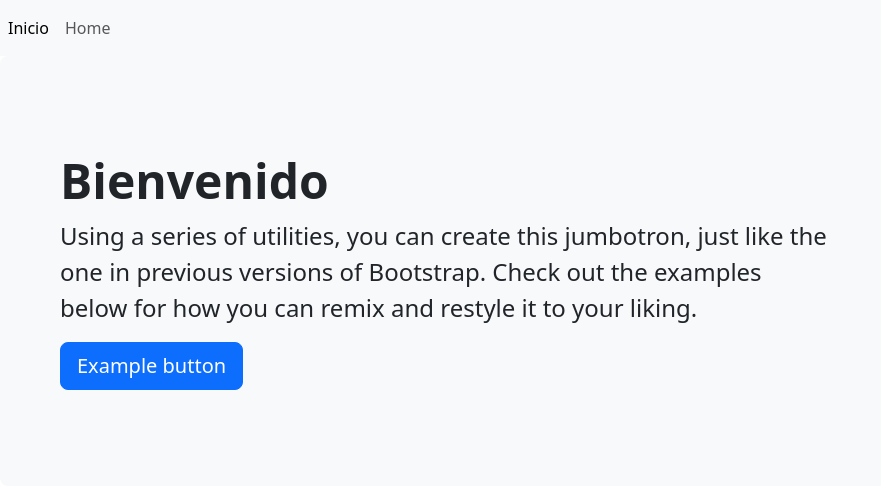
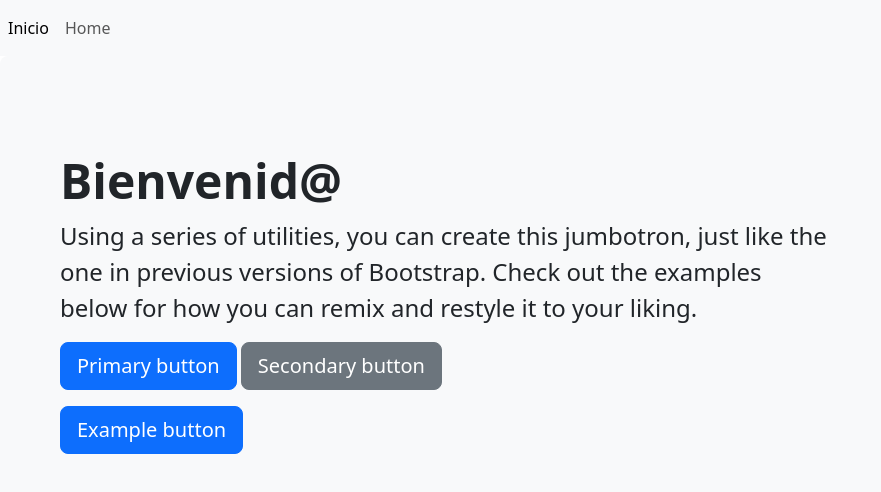
Before and after one commit to Sanhiscio/GIT_Pruebas, a plain HTML site: page index.html in a window 1280 px wide. Shown: the whole page, without its empty margins (0-881 px from the left). Drawn offline with nearby package versions, Linux system fonts and the light colour scheme.

Commit message:
Actualizar idioma a español y corregir texto de bienvenida en index.html

```diff
--- a/index.html
+++ b/index.html
@@ -1,5 +1,5 @@
 <!doctype html>
-<html lang="en">
+<html lang="es">
 
 <head>
     <title>Título de la página</title>
@@ -23,18 +23,19 @@
 
     <div class="p-5 mb-4 bg-light rounded-3">
         <div class="container-fluid py-5">
-            <h1 class="display-5 fw-bold">Bienvenido</h1>
+            <h1 class="display-5 fw-bold">Bienvenid@</h1>
             <p class="col-md-8 fs-4">
                 Using a series of utilities, you can create this jumbotron, just
                 like the one in previous versions of Bootstrap. Check out the
                 examples below for how you can remix and restyle it to your liking.
             </p>
-            <button class="btn btn-primary btn-lg" type="button">
-                Example button
-            </button>
+            <p>
+                <a href="#" class="btn btn-primary btn-lg">Primary button</a>
+                <a href="#" class="btn btn-secondary btn-lg">Secondary button</a>
+            </p>
+            <button class="btn btn-primary btn-lg" type="button">Example button</button>
         </div>
     </div>
-
 
     <!-- Bootstrap JavaScript Libraries -->
     <script src="https://cdn.jsdelivr.net/npm/@popperjs/core@2.11.8/dist/umd/popper.min.js"
```
